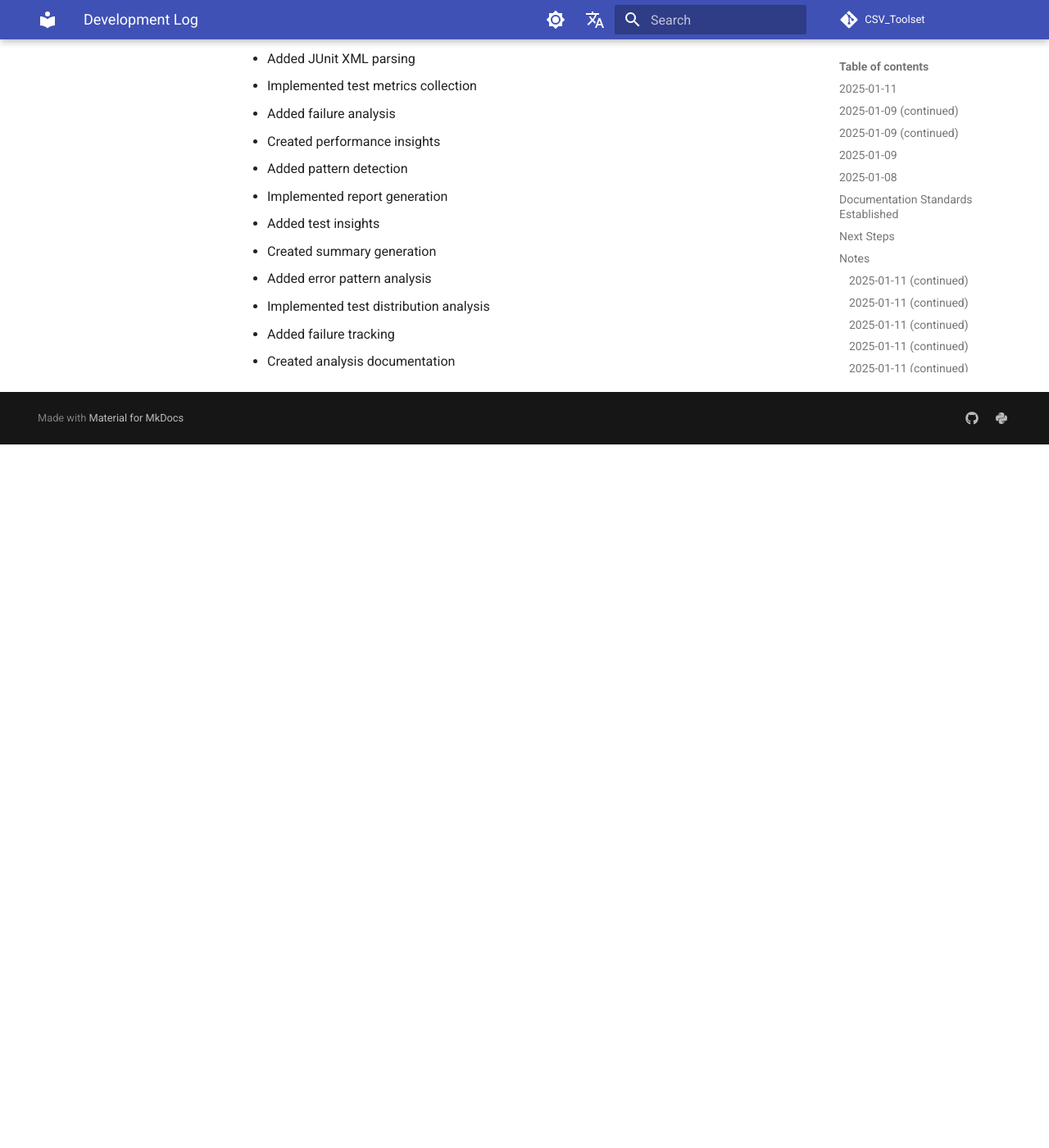
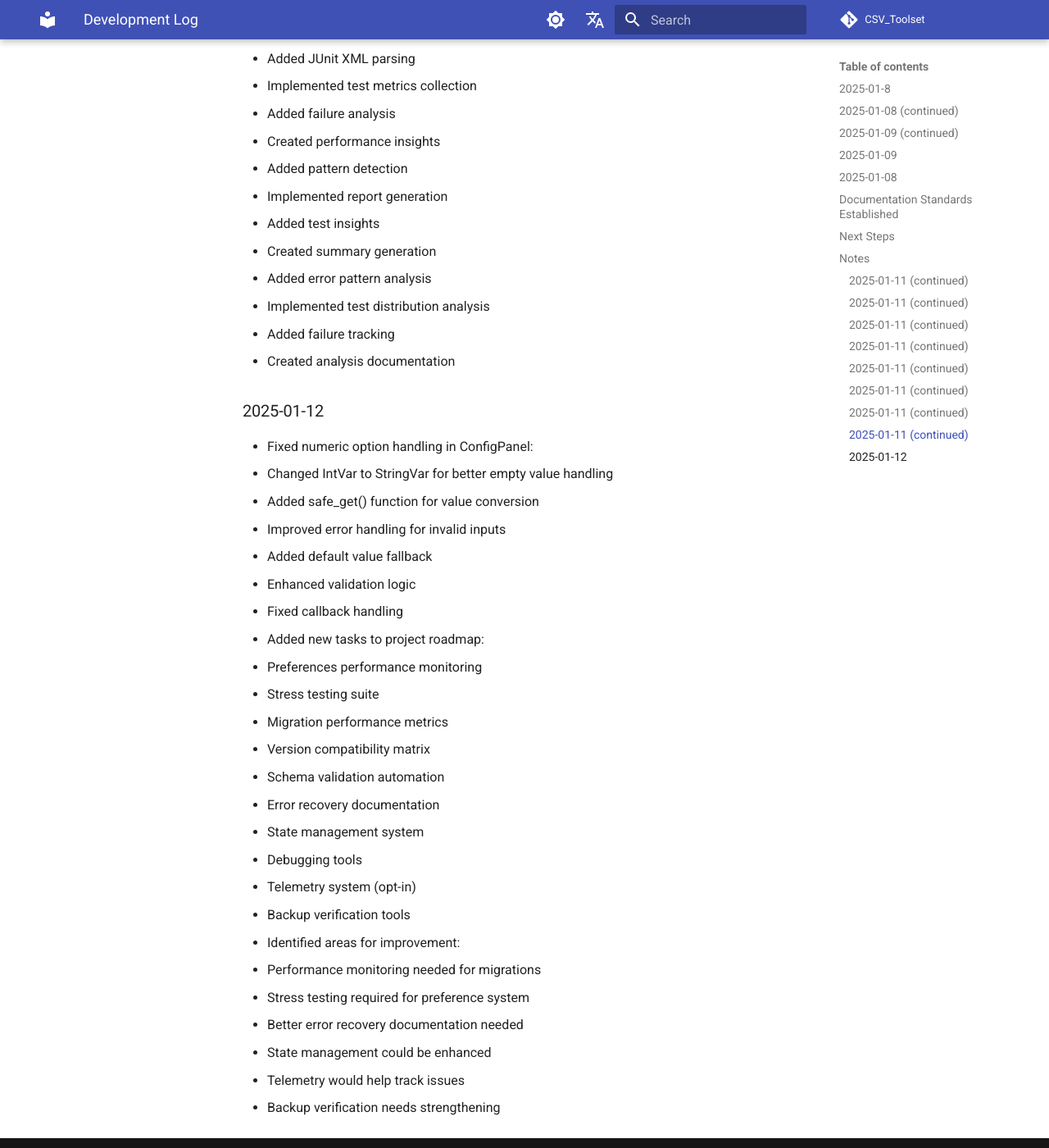
Before and after one commit to rfd62794/CSV_Toolset, an MkDocs documentation site: the page built from docs/DEVLOG.md, in a window 1280 px wide and 1400 px high, scrolled down 16739 px. Shown: the whole window at 82% size. Built offline with MkDocs 1.6.1 and Material for MkDocs 9.7.7, drawn with Linux system fonts in a browser that asks for light colours; comment, search, counter and statistics services are not loaded; the version menu is left out; before the commit the page ends 17281 px from its top, so only the background shows below that; some of the changed text lies outside the part shown.

Commit message:
Enhance numeric option handling and error recovery in ConfigPanel
- Improved handling of empty values and enhanced error recovery mechanisms for numeric inputs.
- Added validation logic and default fallbacks to ensure robust input processing.
- Fixed callback issues and improved type safety measures for better reliability.
- Updated CHANGELOG and DEVLOG to reflect these enhancements and added new tasks to the project roadmap for future improvements.

These changes significantly enhance the user experience and reliability of the ConfigPanel, ensuring better handling of numeric options.

```diff
--- a/docs/DEVLOG.md
+++ b/docs/DEVLOG.md
@@ -1,6 +1,6 @@
 # Development Log
 
-### 2025-01-11
+### 2025-01-8
 - Implemented tool preferences system:
   - Created ToolPreferencesDialog class with:
     - Category-based organization
@@ -22,7 +22,7 @@
     - Error recovery
     - Default preferences handling
 
-### 2025-01-09 (continued)
+### 2025-01-08 (continued)
 - Created encoding handling guide:
   - Added encoding detection system
   - Created conversion utilities
@@ -504,3 +504,30 @@
   - Implemented test distribution analysis
   - Added failure tracking
   - Created analysis documentation
+
+### 2025-01-12
+- Fixed numeric option handling in ConfigPanel:
+  - Changed IntVar to StringVar for better empty value handling
+  - Added safe_get() function for value conversion
+  - Improved error handling for invalid inputs
+  - Added default value fallback
+  - Enhanced validation logic
+  - Fixed callback handling
+- Added new tasks to project roadmap:
+  - Preferences performance monitoring
+  - Stress testing suite
+  - Migration performance metrics
+  - Version compatibility matrix
+  - Schema validation automation
+  - Error recovery documentation
+  - State management system
+  - Debugging tools
+  - Telemetry system (opt-in)
+  - Backup verification tools
+- Identified areas for improvement:
+  - Performance monitoring needed for migrations
+  - Stress testing required for preference system
+  - Better error recovery documentation needed
+  - State management could be enhanced
+  - Telemetry would help track issues
+  - Backup verification needs strengthening
```
Also changed, not shown: CHANGELOG.md (+13 -0 lines), docs/TASKLIST.md (+10 -0 lines).
